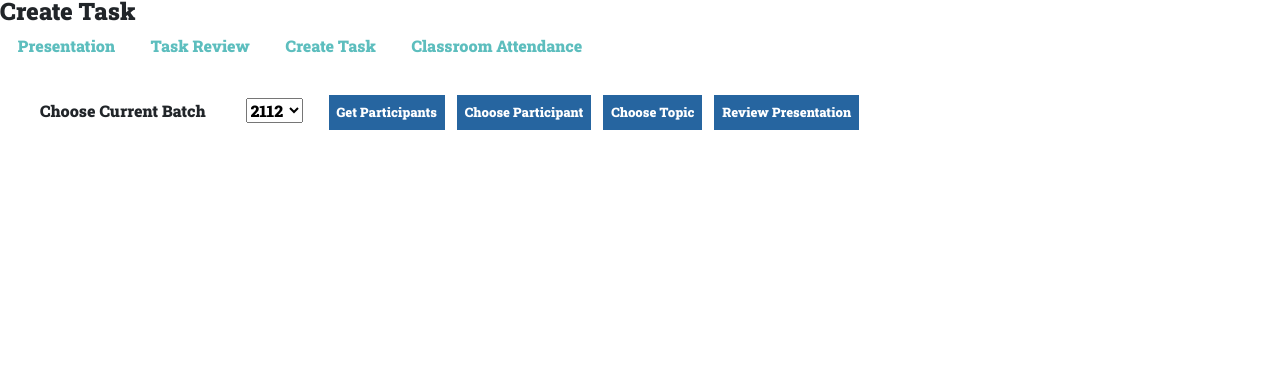
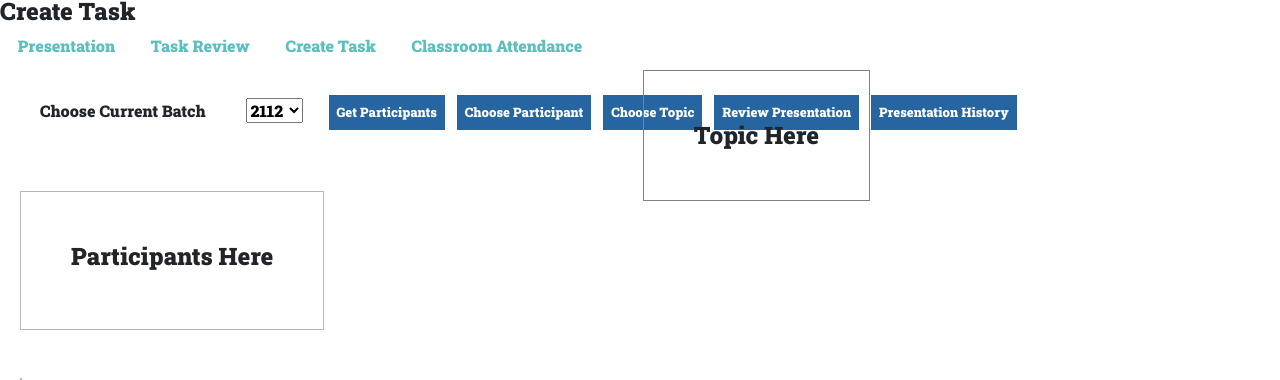
Before and after one commit to manjunadhb/project-pulse-2112, a React (Create React App) app: page /managetasks/presentation in a window 1280 px wide. Shown: the part 329-709 px from the top of the page. Built offline with nearby package versions, Linux system fonts and the light colour scheme.

Commit message:
added about presentation

```diff
--- a/src/App.css
+++ b/src/App.css
@@ -74,3 +74,6 @@ tr:nth-child(even){background-color: rgba(128, 128, 128, 0.211);}
 th,td{border: 2px solid rgb(181, 181, 181);padding: 8px;}
 td{font-size: small;}
 #table1{background-color:rgba(170, 8, 8, 0.828); color:white ; padding: 8px;}
+
+.topic{padding: 50px;}
+.topics{padding:50px; position:absolute; right:410px; bottom:262px; border: 1px solid gray;}
--- a/src/ManageTaskComponents/Presentation.js
+++ b/src/ManageTaskComponents/Presentation.js
@@ -1,4 +1,5 @@
 import React from 'react'
+import GetParticipants from '../Presentation/GetParticipants'
 
 
 
@@ -14,11 +15,25 @@ function Presentation() {
            <option>2109</option>
        </select>
 
-       <button className='btnPresentation'>Get Participants</button>
+       <button className='btnPresentation'> Get Participants </button>
        <button className='btnPresentation'>Choose Participant</button>
        <button className='btnPresentation'>Choose Topic</button>
        <button className='btnPresentation'>Review Presentation</button>
-
+       <button className='btnPresentation'>Presentation History</button>
+       <div>
+         <br></br>
+         <br></br>
+         <table>
+            <h4 className='topic'>Participants Here</h4>
+         </table>
+           </div>
+       <br></br>
+       <br></br>
+       <div>
+         <table>
+           <h4 className='topics'>Topic Here</h4>
+         </table>
+       </div>
     </div>
   )
 }
--- /dev/null
+++ b/src/Presentation/GetParticipants.js
@@ -0,0 +1,7 @@
+import React from 'react'
+function GetParticipants(){
+    return(
+        <div>Rama</div>
+    )
+}
+export default GetParticipants;
```
Also changed, not shown: src/Presentation/ChooseParticipants.js (added, +9 -0 lines), src/Presentation/ChooseTopic.js (added), src/Presentation/PresentationHistory.js (added), src/Presentation/ReviewPresentation.js (added).
